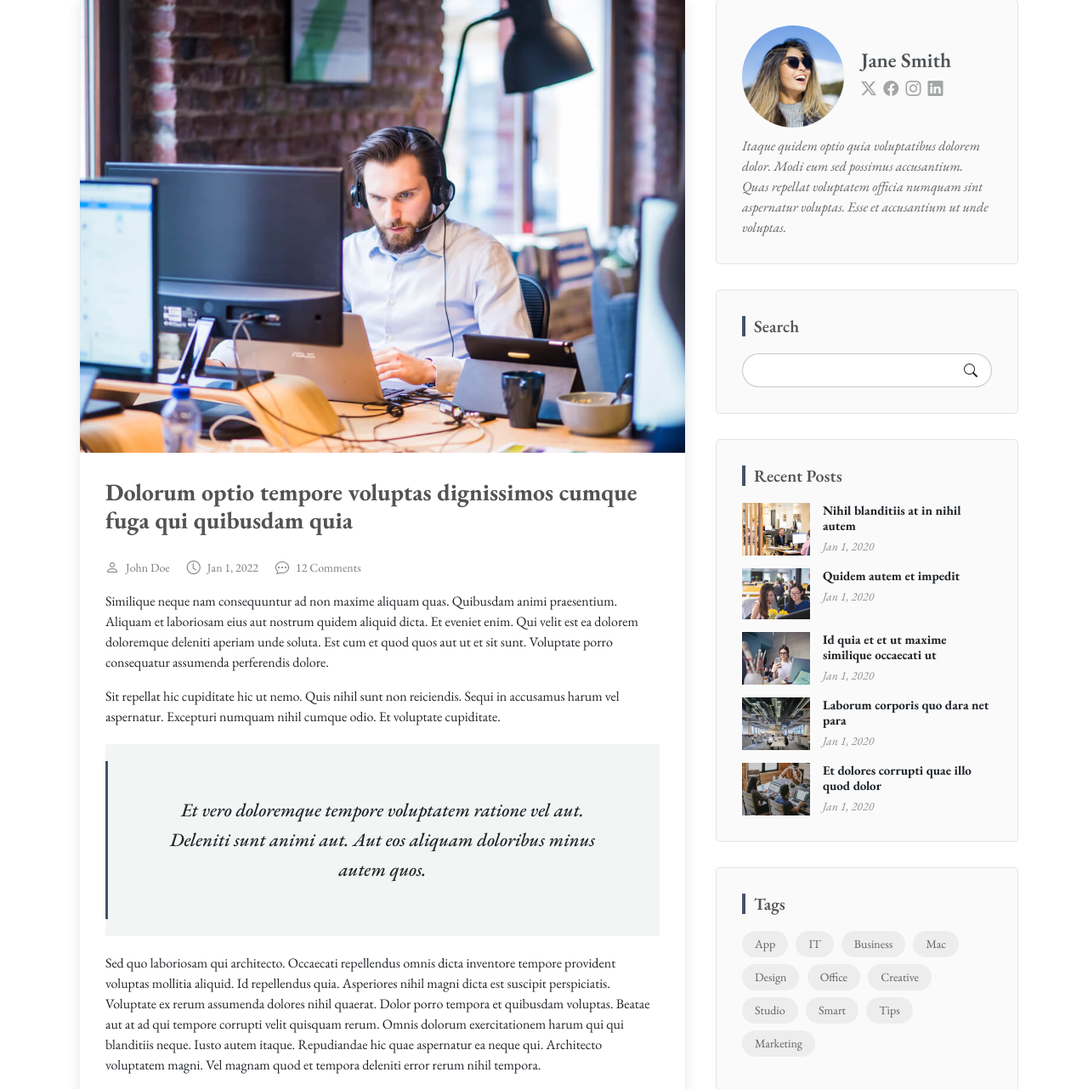
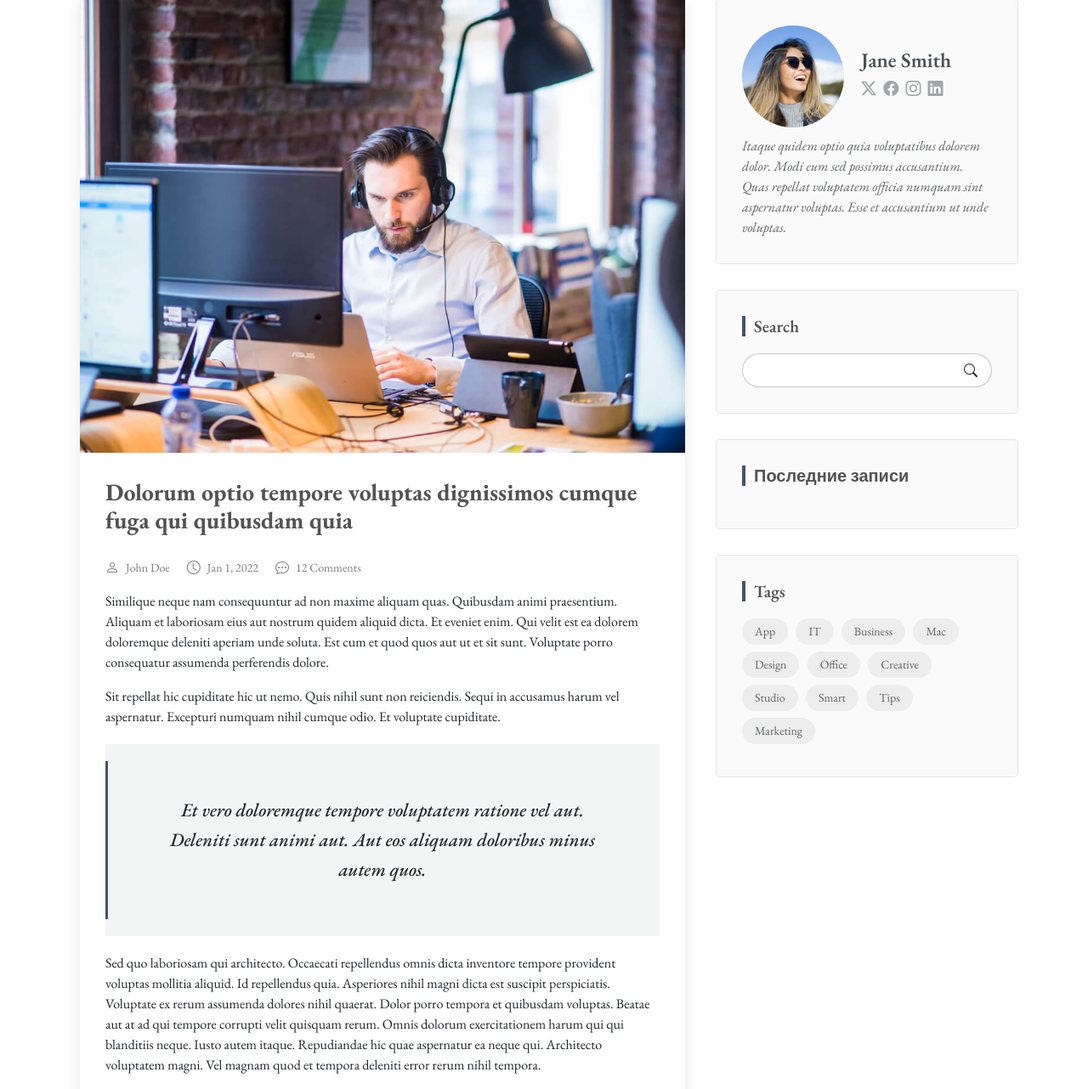
Before and after one commit to DotVR46/Remember, a Django app: a page that uses templates/pages/article_detail.html in a window 1280 px wide. Shown: the part 198-1480 px from the top of the page at 85% size. Run offline with Django 5.2, Linux system fonts and the light colour scheme; tables that the repository leaves empty hold one stand-in row (values such as "Sample post"); some libraries are stand-ins or nearby versions.

Commit message:
Добавление подзапроса для 5 новостей в ArticleDetailView, отображение в шаблоне

```diff
--- a/news/views.py
+++ b/news/views.py
@@ -1,5 +1,4 @@
-from django.db.models import OuterRef, Subquery
-from django.shortcuts import render
+from django.db.models import OuterRef, Subquery, Q
 from django.views import generic
 from news.models import Article
 
@@ -45,3 +44,20 @@ class ArticleDetailView(generic.DetailView):
     model = Article
     context_object_name = "article"
     template_name = "pages/article_detail.html"
+
+    def get_queryset(self):
+        # Получаем slug статьи для детализированного просмотра
+        article_slug = self.kwargs.get('slug')
+
+        # Выбираем текущий пост и последние 5 постов за один запрос
+        return Article.objects.filter(
+            Q(slug=article_slug) | Q(id__in=Article.objects.order_by('-created_at').values('id')[:5])
+        )
+
+    def get_context_data(self, **kwargs):
+        context = super().get_context_data(**kwargs)
+
+        # Передаем 5 последних статей в контекст, исключая текущую статью
+        context['last_5_articles'] = Article.objects.exclude(id=self.object.id).order_by('-created_at')[:5]
+
+        return context
--- a/templates/pages/article_detail.html
+++ b/templates/pages/article_detail.html
@@ -345,48 +345,17 @@
                         <!-- Recent Posts Widget -->
                         <div class="recent-posts-widget widget-item">
 
-                            <h3 class="widget-title">Recent Posts</h3>
+                            <h3 class="widget-title">Последние записи</h3>
+                            {% for recent in last_5_articles %}
+                                <div class="post-item">
+                                    <img src="{{ recent.cover.url }}" alt="" class="flex-shrink-0">
+                                    <div>
+                                        <h4><a href="blog-details.html">{{ recent.title }}</a></h4>
+                                        <time datetime="2020-01-01">{{ recent.created_at }}</time>
+                                    </div>
+                                </div>
+                            {% endfor %}
 
-                            <div class="post-item">
-                                <img src="assets/img/blog/blog-recent-1.jpg" alt="" class="flex-shrink-0">
-                                <div>
-                                    <h4><a href="blog-details.html">Nihil blanditiis at in nihil autem</a></h4>
-                                    <time datetime="2020-01-01">Jan 1, 2020</time>
-                                </div>
-                            </div><!-- End recent post item-->
-
-                            <div class="post-item">
-                                <img src="assets/img/blog/blog-recent-2.jpg" alt="" class="flex-shrink-0">
-                                <div>
-                                    <h4><a href="blog-details.html">Quidem autem et impedit</a></h4>
-                                    <time datetime="2020-01-01">Jan 1, 2020</time>
-                                </div>
-                            </div><!-- End recent post item-->
-
-                            <div class="post-item">
-                                <img src="assets/img/blog/blog-recent-3.jpg" alt="" class="flex-shrink-0">
-                                <div>
-                                    <h4><a href="blog-details.html">Id quia et et ut maxime similique occaecati ut</a>
-                                    </h4>
-                                    <time datetime="2020-01-01">Jan 1, 2020</time>
-                                </div>
-                            </div><!-- End recent post item-->
-
-                            <div class="post-item">
-                                <img src="assets/img/blog/blog-recent-4.jpg" alt="" class="flex-shrink-0">
-                                <div>
-                                    <h4><a href="blog-details.html">Laborum corporis quo dara net para</a></h4>
-                                    <time datetime="2020-01-01">Jan 1, 2020</time>
-                                </div>
-                            </div><!-- End recent post item-->
-
-                            <div class="post-item">
-                                <img src="assets/img/blog/blog-recent-5.jpg" alt="" class="flex-shrink-0">
-                                <div>
-                                    <h4><a href="blog-details.html">Et dolores corrupti quae illo quod dolor</a></h4>
-                                    <time datetime="2020-01-01">Jan 1, 2020</time>
-                                </div>
-                            </div><!-- End recent post item-->
 
                         </div><!--/Recent Posts Widget -->
 
```
